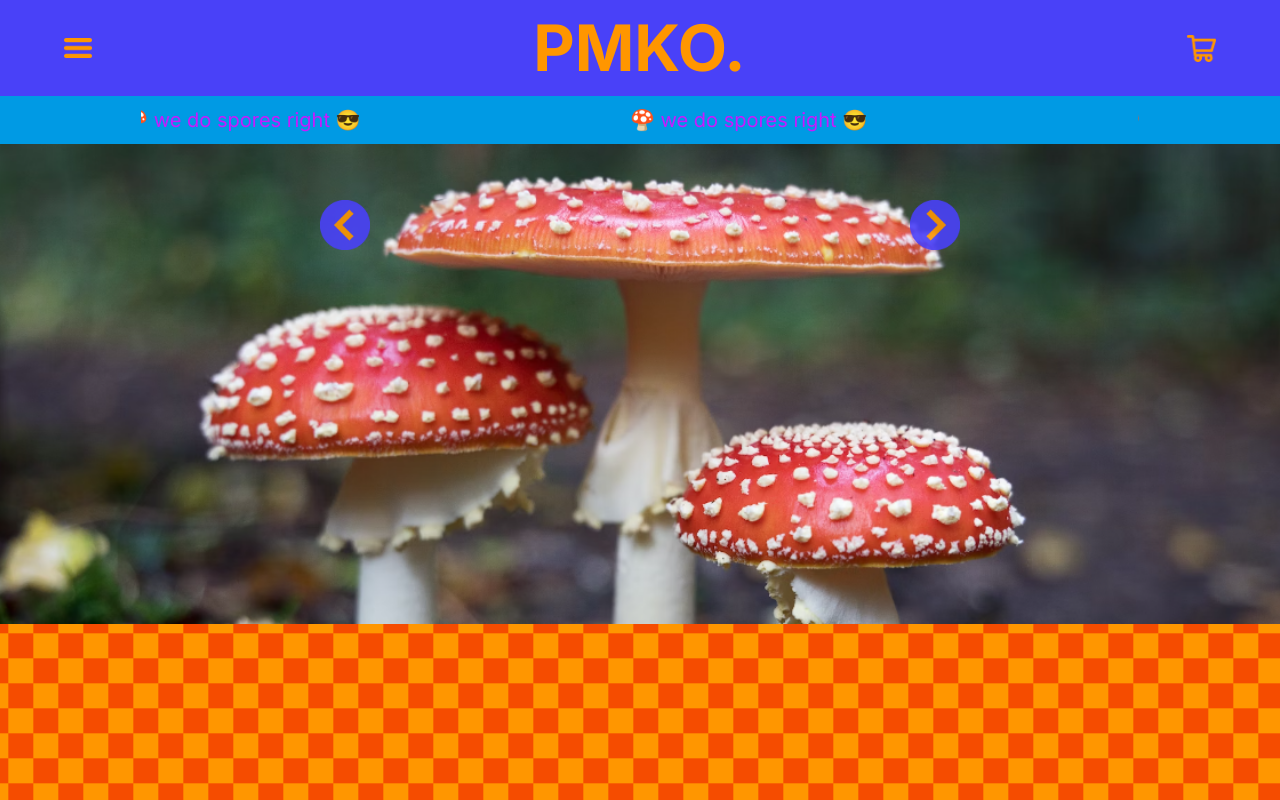
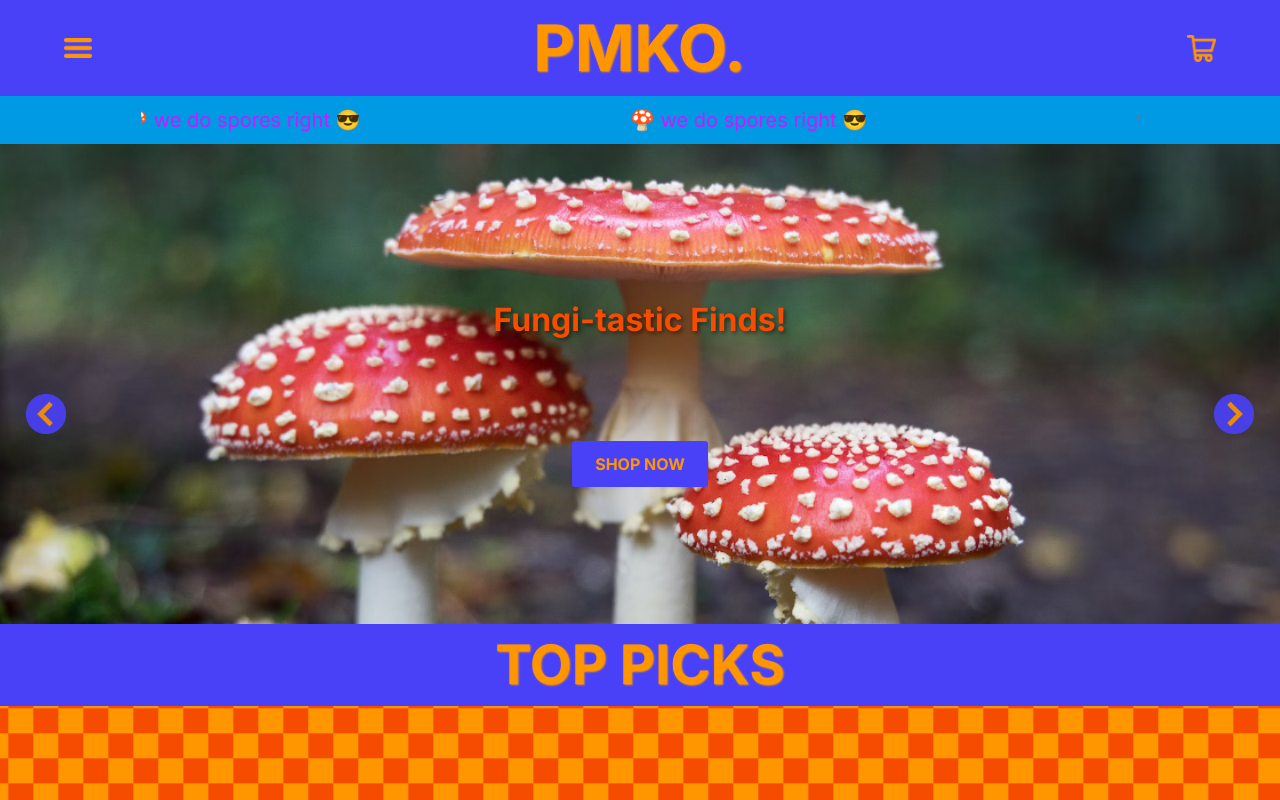
Before and after one commit to krs00/pmko, a website built with Vite: page index.html in a window 1280 px wide. Built offline with nearby package versions, Linux system fonts and the light colour scheme.

Commit message:
add top picks banner

```diff
--- a/index.html
+++ b/index.html
@@ -48,9 +48,26 @@
       <img src="/imgs/shroomhero1.PNG">
     </div>
     <div class="hero-sliders">
-      <img class="slider-icon" src="/imgs/left-arrow-trans.png">
-      <img class="slider-icon" src="/imgs/right-arrow-trans.png">
+      <img class="slider-icon-left" src="/imgs/left-arrow-trans.png">
+      <img class="slider-icon-right" src="/imgs/right-arrow-trans.png">
     </div>
+
+    <div  class="hero-text-container">
+      <p class="hero-content-text">Fungi-tastic Finds!</p>
+    </div>
+
+    <div class="hero-btn-container">
+      <button class="button-5">SHOP NOW</button>
+    </div>
+
+    <!--------------------------- BEST SELLING SECTION ------------------------------->
+
+    <div class="picks-heading-container">
+      <p class="top-picks-heading-text">TOP PICKS</p>
+    </div>
+
+
+
   </div>
 
 
--- a/style.css
+++ b/style.css
@@ -92,6 +92,7 @@ body {
   font-weight: 999;
   color: var(--color2);
   font-size: 4rem;
+  text-shadow: 1px 1px 2px;
 
 }
 
@@ -124,8 +125,8 @@ body {
   width: auto;
   height: 60vh;
   overflow: hidden;
+  z-index: 1;
   position: relative;
-  z-index: 1;
 }
 
 img {
@@ -135,17 +136,115 @@ img {
 }
 
 .hero-sliders {
-  position: absolute;
-  width: 50%;
-  height: 50%;
-  top: 25%; /* Adjust top position as needed */
-  left: 25%; /* Adjust left position as needed */
+  width: 100vw;
+  height: auto;
   display: flex;
   justify-content: space-between;
   z-index: 2;
+  position: absolute;
+  top: 46%
 }
 
-.slider-icon {
-  height: 50px;
+.slider-icon-left {
+  margin: 2%;
+  height: 40px;
   width: auto;
 }
+
+.slider-icon-right {
+  margin: 2%;
+  height: 40px;
+  width: auto;
+}
+
+//
+
+.hero-content {
+  width: 50%;
+}
+
+.hero-content-text {
+  font-size: 2rem;
+  font-weight: 999;
+  color: var(--color1);
+  text-shadow: 2px 2px 4px rgba(0, 0, 0, 0.5);
+}
+
+
+.hero-text-container {
+  position: absolute;
+  top: 37%;
+  z-index: 2;
+  display: flex;
+  justify-content: center;
+  width: 100vw;
+}
+
+.hero-btn-container {
+  position: absolute;
+  top: 55%;
+  z-index: 2;
+  display: flex;
+  justify-content: center;
+  width: 100vw;
+}
+
+
+.button-5 {
+  align-items: center;
+  background-clip: padding-box;
+  background-color: var(--color5);
+  border: 1px solid transparent;
+  border-radius: .25rem;
+  box-shadow: rgba(0, 0, 0, 0.02) 0 1px 3px 0;
+  box-sizing: border-box;
+  color: var(--color2);
+  cursor: pointer;
+  display: inline-flex;
+  font-size: 16px;
+  font-weight: 600;
+  justify-content: center;
+  line-height: 1.25;
+  margin: 0;
+  min-height: 3rem;
+  padding: calc(.875rem - 1px) calc(1.5rem - 1px);
+  position: relative;
+  text-decoration: none;
+  transition: all 250ms;
+  user-select: none;
+  -webkit-user-select: none;
+  touch-action: manipulation;
+  vertical-align: baseline;
+  width: auto;
+}
+
+.button-5:hover,
+.button-5:focus {
+  background-color: var(--color5);
+  box-shadow: rgba(0, 0, 0, 0.1) 0 4px 12px;
+}
+
+.button-5:hover {
+  background-color: var(--color6);
+  transform: translateY(-1px);
+}
+
+.button-5:active {
+  background-color: var(--color6);
+  box-shadow: rgba(0, 0, 0, .06) 0 2px 4px;
+  transform: translateY(0);
+}
+
+/* -------------------------------- TOP PICKS SECTION -------------------------------- */
+
+.top-picks-heading-text {
+  font-size: 3.4rem;
+  font-weight: 999;
+  color: var(--color2);
+  text-shadow: 1px 1px 2px;
+  text-align: center;
+}
+
+.picks-heading-container {
+  background-color: var(--color5);
+}
```
